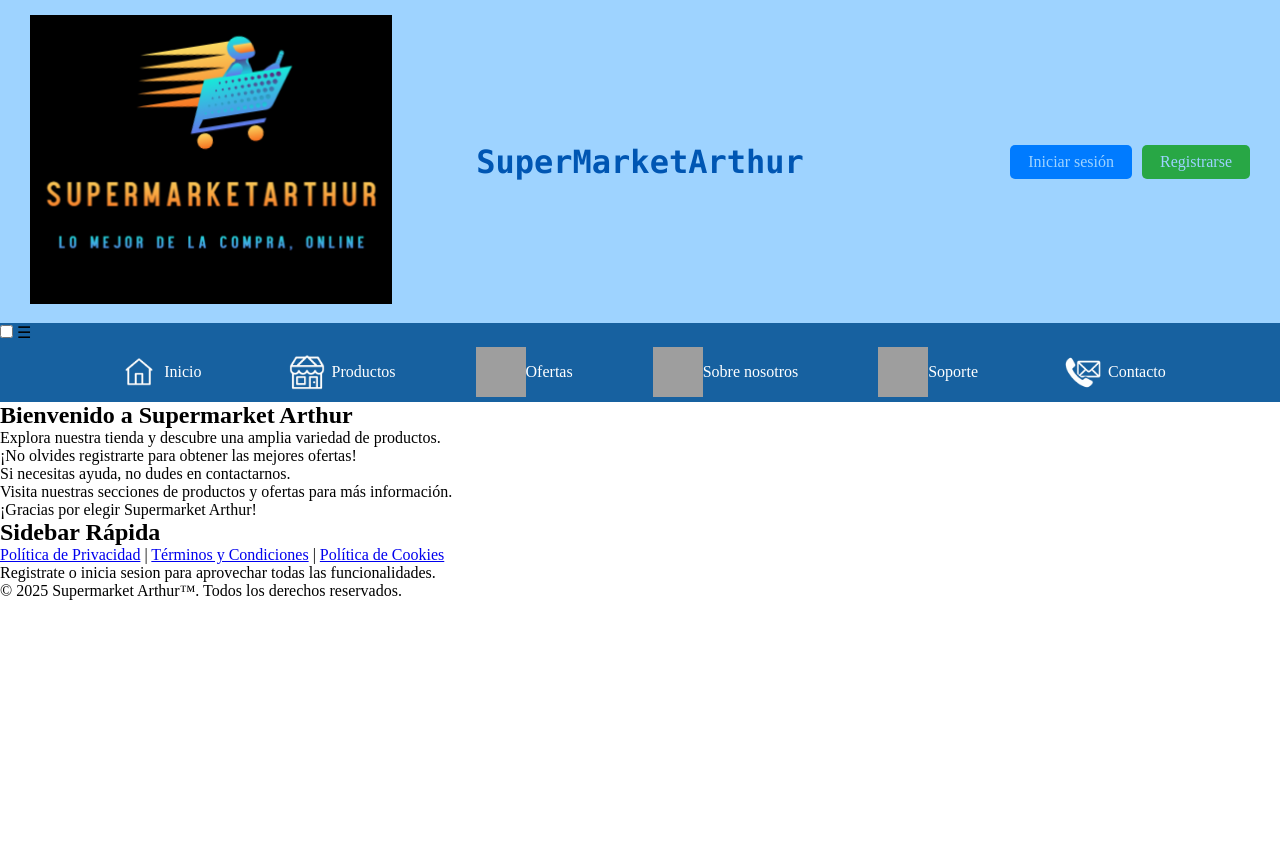
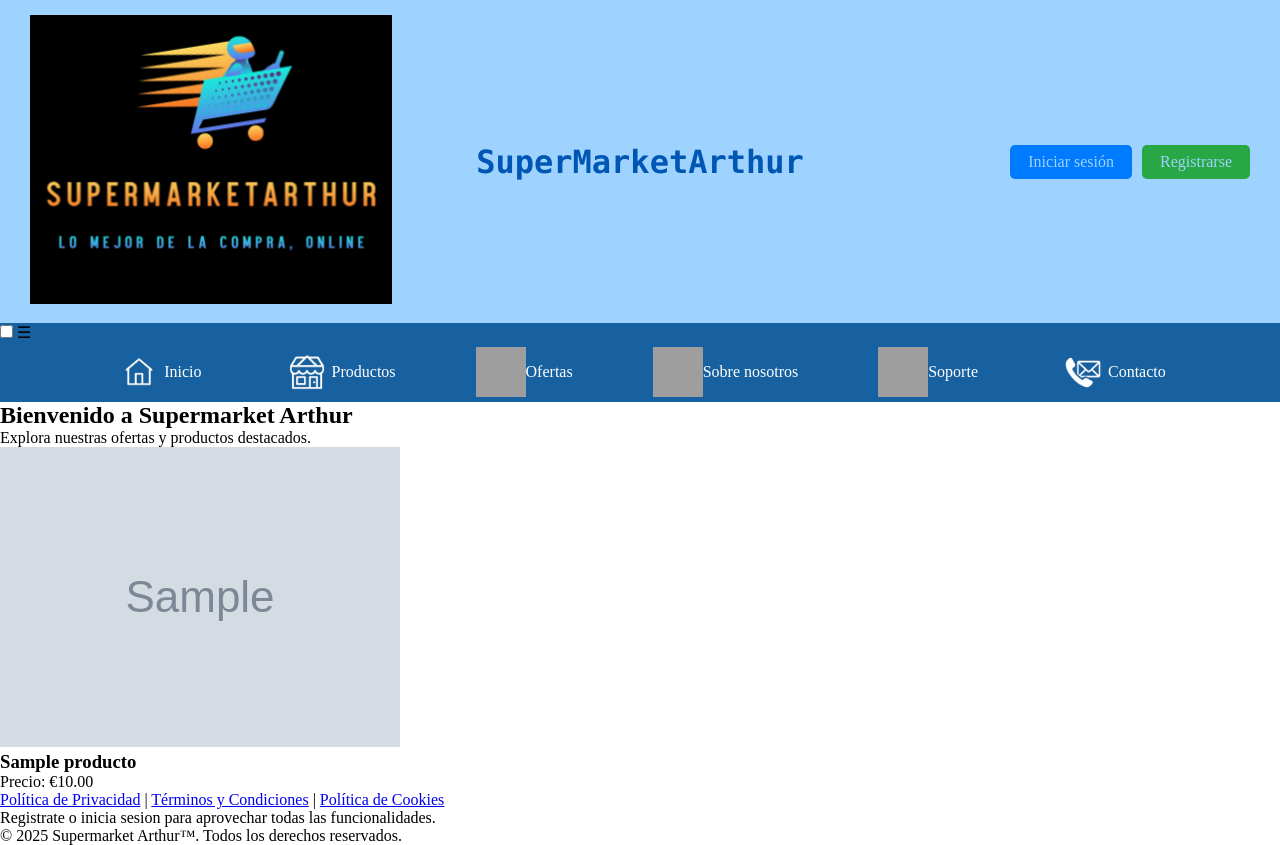
Before and after one commit to Aja1702/SuperMarketArthur, a PHP site: page / in a window 1280 px wide. Before the commit the page ends 600 px from the top, so only its background shows below. Run offline with PHP 8.4, Linux system fonts and the light colour scheme; tables that the repository leaves empty hold one stand-in row (values such as "Sample post"); grey boxes marked "Sample" are stand-in pictures; grey boxes are pictures that could not be loaded.

Commit message:
actualizacion

```diff
--- a/includes/centro/centro_invitado.php
+++ b/includes/centro/centro_invitado.php
@@ -1,16 +1,21 @@
-<main class="main-container">
-    <!-- Contenido principal -->
-    <article class="contenido-principal">
-        <h2>Bienvenido a Supermarket Arthur</h2>
-        <p>Explora nuestra tienda y descubre una amplia variedad de productos.</p>
-        <p>¡No olvides registrarte para obtener las mejores ofertas!</p>
-        <p>Si necesitas ayuda, no dudes en contactarnos.</p>
-        <p>Visita nuestras secciones de productos y ofertas para más información.</p>
-        <p>¡Gracias por elegir Supermarket Arthur!</p>
-    </article>
+<h2>Bienvenido a Supermarket Arthur</h2>
+<p>Explora nuestras ofertas y productos destacados.</p>
 
-    <!-- Sidebar derecha -->
-    <aside class="sidebar">
-        <h2>Sidebar Rápida</h2>
-    </aside>
-</main>
+<div class="productos-destacados">
+    <?php
+    // Ejemplo sencillo: cargar productos con mysqli (conexion previa)
+    $query = "SELECT * FROM productos LIMIT 6";
+    $result = $conn->query($query);
+    if ($result) {
+        while ($prod = $result->fetch_assoc()) {
+            echo "<div class='producto'>";
+            echo "<img src='./img/productos/" . htmlspecialchars($prod['url_imagen']) . "' alt='" . htmlspecialchars($prod['nombre_producto']) . "'>";
+            echo "<h3>" . htmlspecialchars($prod['nombre_producto']) . "</h3>";
+            echo "<p>Precio: €" . number_format($prod['precio'], 2) . "</p>";
+            echo "</div>";
+        }
+    } else {
+        echo "<p>No hay productos destacados disponibles.</p>";
+    }
+    ?>
+</div>
```
